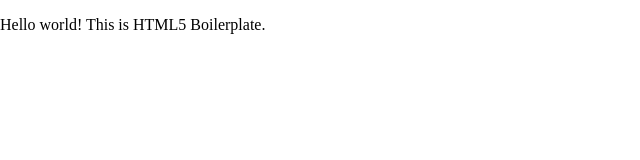
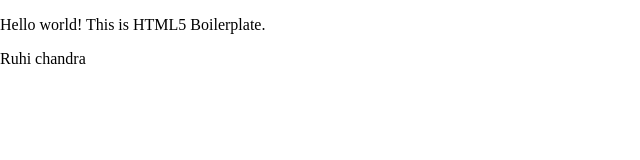
Before and after one commit to ruhichandra14/Hello-git, a plain HTML site: page My GIT/index.html/index.html in a window 1280 px wide. Shown: the full height of the page, 0-640 px from the left. Drawn offline with nearby package versions, Linux system fonts and the light colour scheme.

Commit message:
changes made

```diff
--- a/My GIT/index.html/index.html
+++ b/My GIT/index.html/index.html
@@ -21,6 +21,7 @@
 
         <!-- Add your site or application content here -->
         <p>Hello world! This is HTML5 Boilerplate.</p>
+        <p>Ruhi chandra</p>
 
         <script src="http://code.jquery.com/jquery-1.12.4.min.js"></script>
         <script>window.jQuery || document.write('<script src="js/vendor/jquery-1.12.4.min.js"><\/script>')</script>
```
